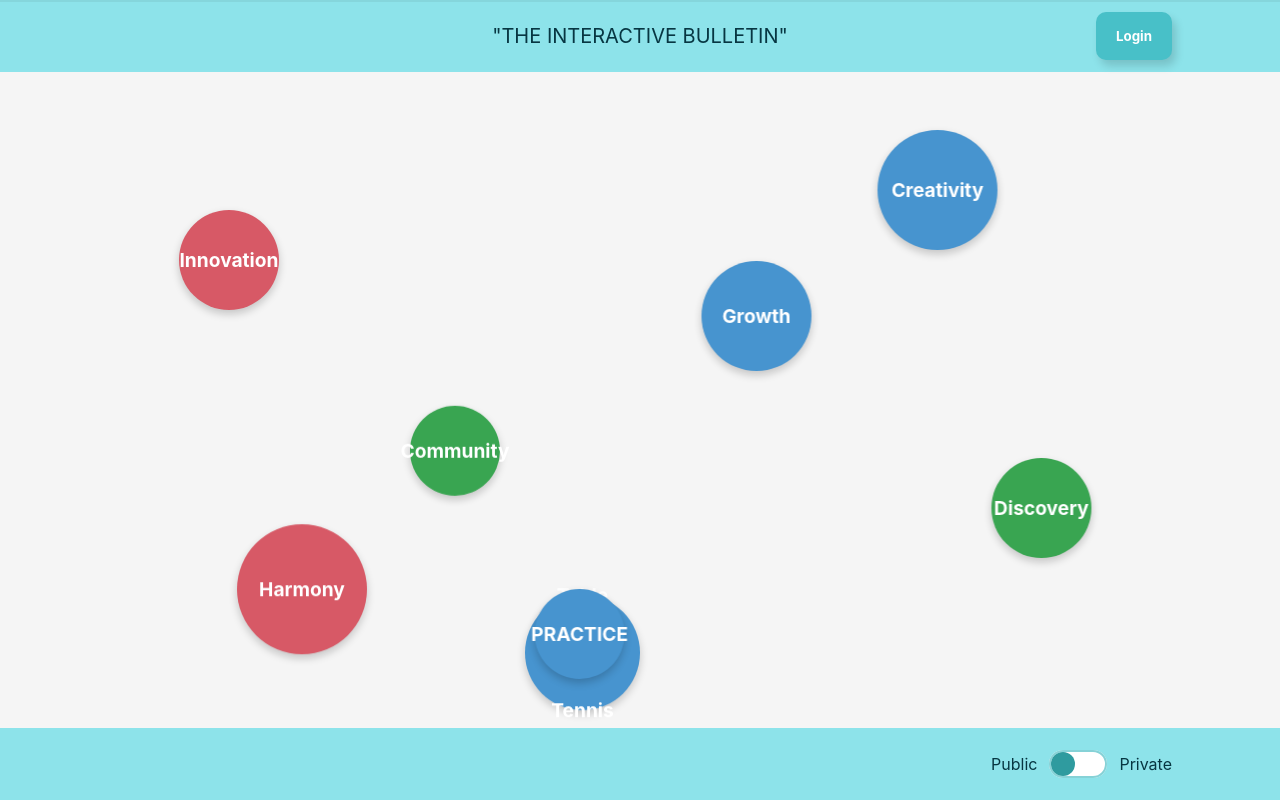
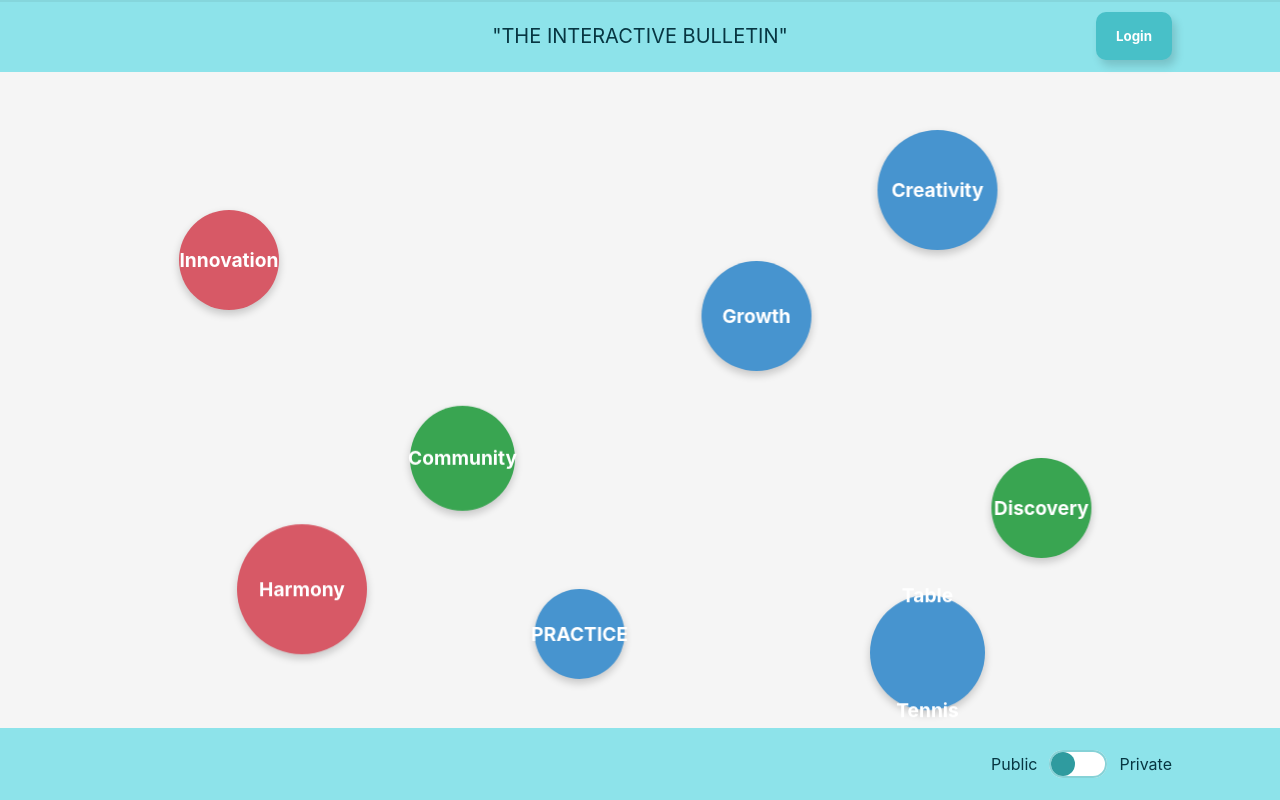
Before and after one commit to vmadh2/MASTERCHEFS, a Vue app: page / in a window 1280 px wide. Built offline with nearby package versions, Linux system fonts and the light colour scheme.

Commit message:
v removed paths

```diff
--- a/src/components/HomeBoard.vue
+++ b/src/components/HomeBoard.vue
@@ -47,11 +47,11 @@ export default {
       bubbles: [
         { text: 'Innovation', colorClass: 'is-pastel-red', x: 10, y: 20, size: 100, delay: 0 },
         { text: 'Creativity', colorClass: 'is-pastel-green', x: 70, y: 10, size: 120, delay: 2 },
-        { text: 'Community', colorClass: 'is-pastel-blue', x: 30, y: 50, size: 90, delay: 1 },
+        { text: 'Community', colorClass: 'is-pastel-blue', x: 30, y: 50, size: 105, delay: 1 },
         { text: 'Growth', colorClass: 'is-pastel-green', x: 55, y: 30, size: 110, delay: 3 },
         { text: 'Harmony', colorClass: 'is-pastel-red', x: 15, y: 70, size: 130, delay: 4 },
         { text: 'Discovery', colorClass: 'is-pastel-blue', x: 80, y: 60, size: 100, delay: 2.5 },
-        { text: 'Table Tennis', colorClass: 'is-pastel-green', x: 40, y: 80, size: 115, delay: 1.5 },
+        { text: 'Table Tennis', colorClass: 'is-pastel-green', x: 70, y: 80, size: 115, delay: 1.5 },
         { text: 'PRACTICE', colorClass: 'is-pastel-green', x: 40, y: 80, size: 90, delay: 1.5 },
       ],
       // reactive container dimensions
--- a/src/router/index.js
+++ b/src/router/index.js
@@ -10,11 +10,6 @@ const router = createRouter({
       name: 'home-board',
       component: HomeBoard
     },
-    {
-      path: '/private-board',
-      name: 'private-board',
-      component: PrivateBoard
-    },
   ],
 })
 
```
